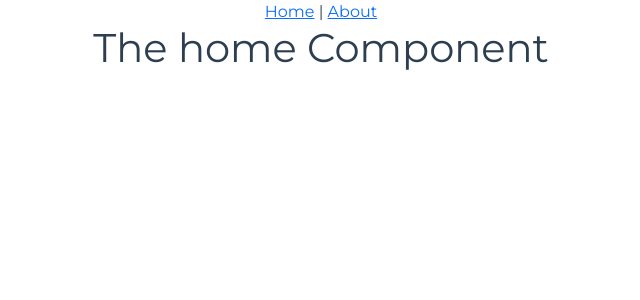
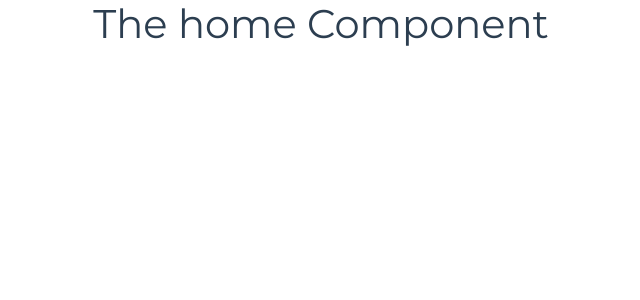
Before and after one commit to acharayaP03/thestocktrader, a Vue app: page / in a window 1280 px wide. Shown: the top 300 px of the page, without its empty margins (319-959 px from the left). Built offline with nearby package versions, Linux system fonts and the light colour scheme.

Commit message:
Router for all components

```diff
--- a/src/App.vue
+++ b/src/App.vue
@@ -1,9 +1,5 @@
 <template>
   <div id="app" class="container">
-    <div id="nav">
-      <router-link to="/">Home</router-link> |
-      <router-link to="/about">About</router-link>
-    </div>
     <router-view />
   </div>
 </template>
--- a/src/router/index.js
+++ b/src/router/index.js
@@ -1,7 +1,8 @@
 import Vue from "vue";
 import VueRouter from "vue-router";
 import Home from "../components/Home.vue";
-
+import Portfolio from "../components/portfolio/Portfolio.vue";
+import Stocks from "../components/stocks/Stocks.vue";
 Vue.use(VueRouter);
 
 const routes = [
@@ -10,6 +11,8 @@ const routes = [
     name: "Home",
     component: Home,
   },
+  { path: "/portfolio", name: "Portfolio", component: Portfolio },
+  { path: "/stocks", name: "Stocks", component: Stocks },
   // {
   //   path: "/about",
   //   name: "About",
```
